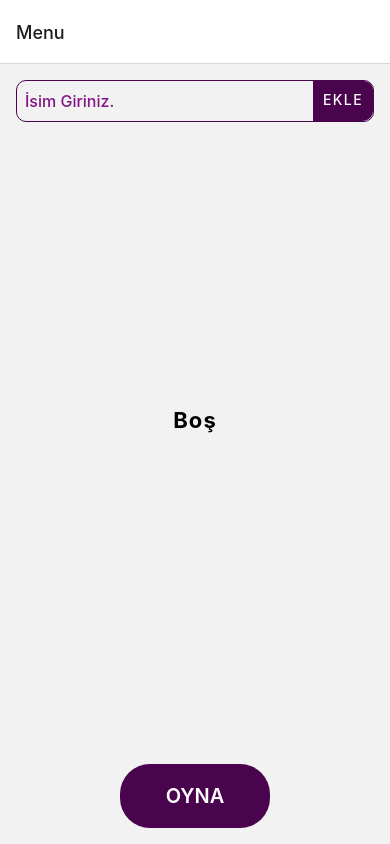
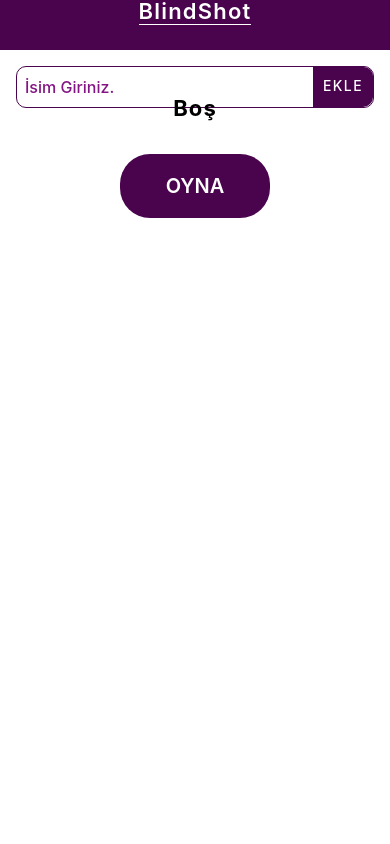
Before and after one commit to mertaln99/MyMobileApp, a React Native app: screen / in a window 390 px wide. Built offline with nearby package versions, Linux system fonts and the light colour scheme.

Commit message:
20.11.2023 17:02

```diff
--- a/App.tsx
+++ b/App.tsx
@@ -1,19 +1,14 @@
 import React from 'react';
 import {StyleSheet, Text, View} from 'react-native';
 import MainMenu from './src/Pages/MainMenu/MainMenu';
-// import TabMenu from './src/Pages/TabMenu/TabMenu';
-import {NavigationContainer} from '@react-navigation/native';
-import {createNativeStackNavigator} from '@react-navigation/native-stack';
-
-const Stack = createNativeStackNavigator();
+import TabMenu from './src/Pages/TabMenu/TabMenu';
 
 const App = () => {
   return (
-    <NavigationContainer>
-      <Stack.Navigator>
-        <Stack.Screen name="Menu" component={MainMenu} />
-      </Stack.Navigator>
-    </NavigationContainer>
+    <View>
+      <TabMenu/>
+      <MainMenu/>
+    </View>
   );
 };
 
--- a/package.json
+++ b/package.json
@@ -10,13 +10,8 @@
     "test": "jest"
   },
   "dependencies": {
-    "@react-navigation/bottom-tabs": "^6.5.11",
-    "@react-navigation/native": "^6.1.9",
-    "@react-navigation/native-stack": "^6.9.17",
     "react": "18.2.0",
     "react-native": "^0.72.7",
-    "react-native-safe-area-context": "^4.7.4",
-    "react-native-screens": "^3.27.0",
     "react-native-vector-icons": "^10.0.2"
   },
   "devDependencies": {
```
Also changed, not shown: 1 other file (tests, documents, lock files or other folders).
